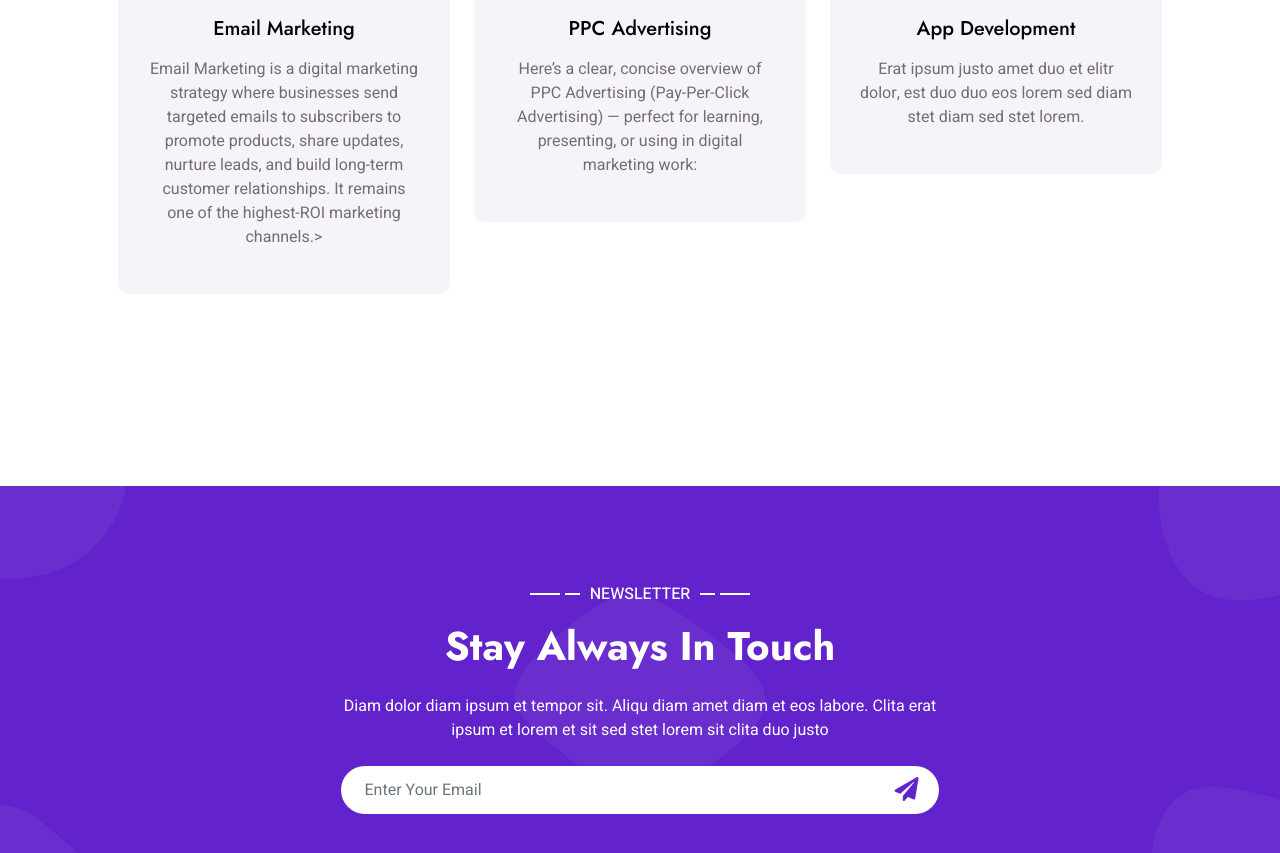
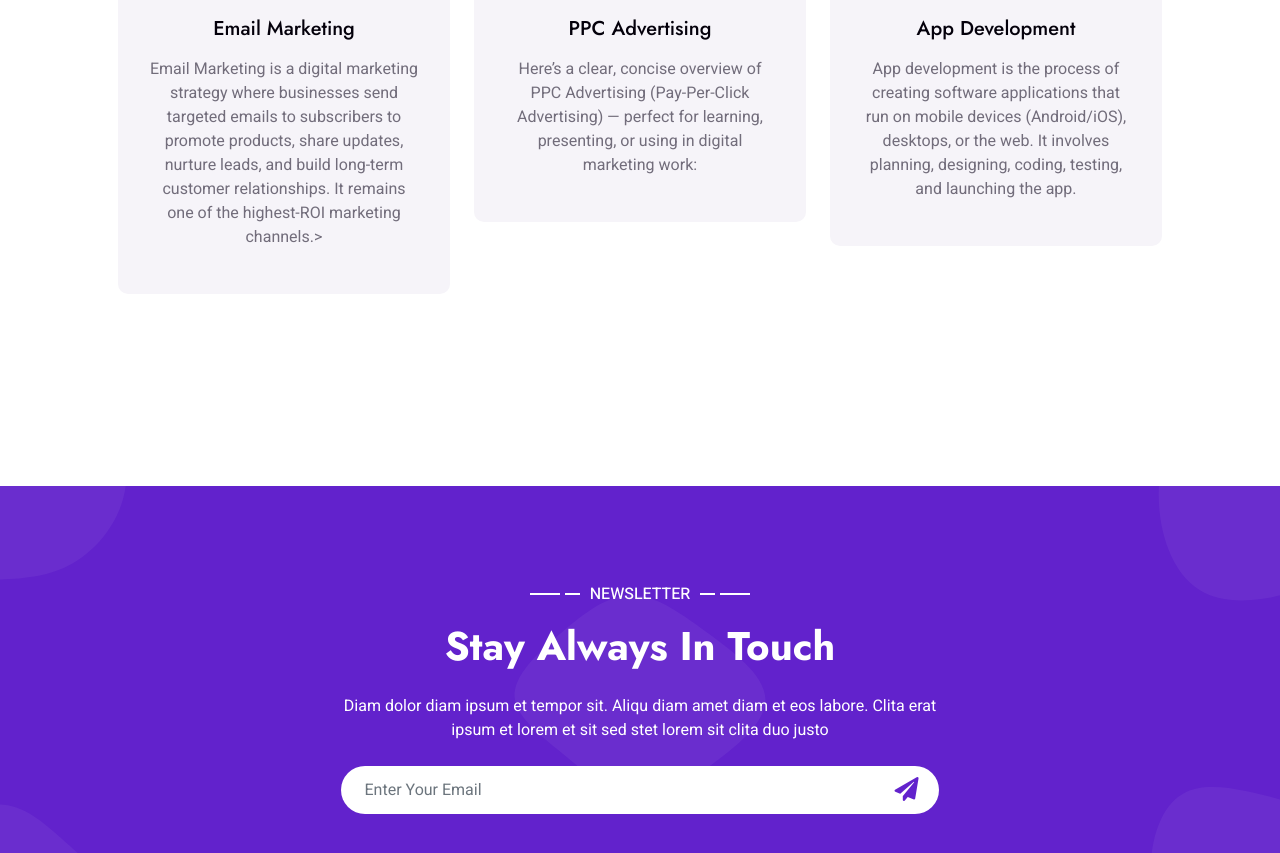
Before and after one commit to manikandandomi2500-cloud/manikandan2800, a plain HTML site: page index.html in a window 1280 px wide. Shown: the part 3600-4453 px from the top of the page. Drawn offline with nearby package versions, Linux system fonts and the light colour scheme.

Commit message:
Update index.html

```diff
--- a/index.html
+++ b/index.html
@@ -274,7 +274,7 @@ Higher rankings = more visibility = more traffic = more conversions.
                                 <i class="fab fa-android fa-2x"></i>
                             </div>
                             <h5 class="mb-3">App Development</h5>
-                            <p class="m-0">Erat ipsum justo amet duo et elitr dolor, est duo duo eos lorem sed diam stet diam sed stet lorem.</p>
+                            <p class="m-0"> App development is the process of creating software applications that run on mobile devices (Android/iOS), desktops, or the web. It involves planning, designing, coding, testing, and launching the app.</p>
                             <a class="btn btn-square" href=""><i class="fa fa-arrow-right"></i></a>
                         </div>
                     </div>
```
